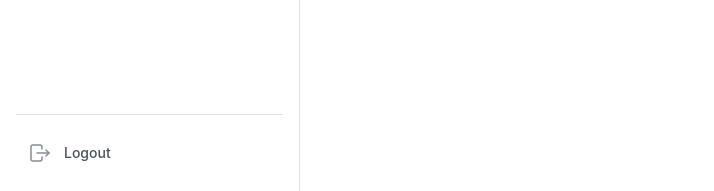
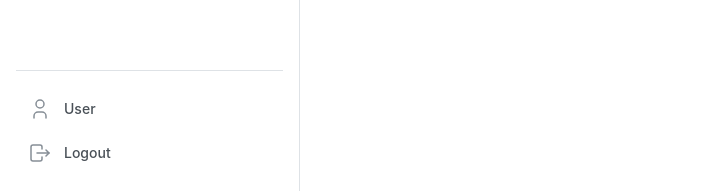
Before and after one commit to MarginalCasey/leading-information-system-offline-assignment, a React (Create React App) app: page /home in a window 1280 px wide. Shown: the part 609-800 px from the top of the page, without its empty margins (0-714 px from the left). Built offline with nearby package versions, Linux system fonts and the light colour scheme; sample sign-in values are in the browser's storage.

Commit message:
Add user page

```diff
--- a/src/App.js
+++ b/src/App.js
@@ -5,6 +5,7 @@ import Right from "./Right";
 import useUserStore from "./hooks/useUserStore";
 import Home from "./pages/Home";
 import Login from "./pages/Login";
+import User from "./pages/User";
 
 function App() {
   const user = useUserStore((state) => state.user);
@@ -16,6 +17,9 @@ function App() {
         <Routes>
           <Route path="/" element={<Navigate to="/home" replace />} />
           <Route path="/home" Component={Home} />
+          <Route element={!user ? <Navigate to="/" replace /> : undefined}>
+            <Route path="/user" Component={User} />
+          </Route>
           <Route element={user ? <Navigate to="/" replace /> : undefined}>
             <Route path="/login" Component={Login} />
           </Route>
--- a/src/Left.js
+++ b/src/Left.js
@@ -1,4 +1,4 @@
-import { IconHome, IconLogin, IconLogout } from "@tabler/icons-react";
+import { IconHome, IconLogin, IconLogout, IconUser } from "@tabler/icons-react";
 import { NavLink } from "react-router-dom";
 import "./Left.css";
 import useUserStore from "./hooks/useUserStore";
@@ -24,7 +24,12 @@ function Left() {
     <nav className="navbar">
       <div className="navbarMain">{links}</div>
       <div className="footer">
-        {!user && (
+        {user ? (
+          <NavLink className="link" to="/user">
+            <IconUser className="linkIcon" stroke={1.5} />
+            <span>User</span>
+          </NavLink>
+        ) : (
           <NavLink className="link" to="/login">
             <IconLogin className="linkIcon" stroke={1.5} />
             <span>Login</span>
--- /dev/null
+++ b/src/pages/User.js
@@ -0,0 +1,5 @@
+function User() {
+  return <div className="page-container">user</div>;
+}
+
+export default User;
```
